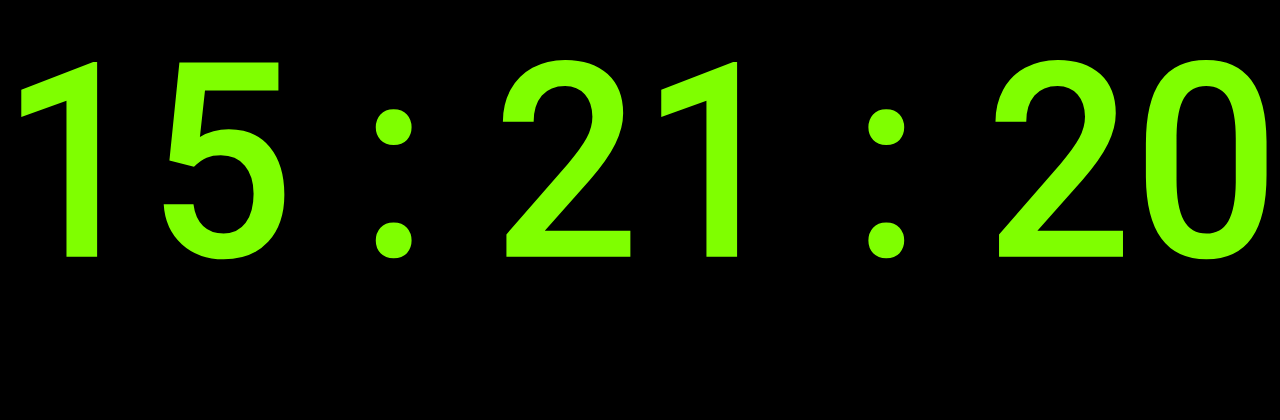
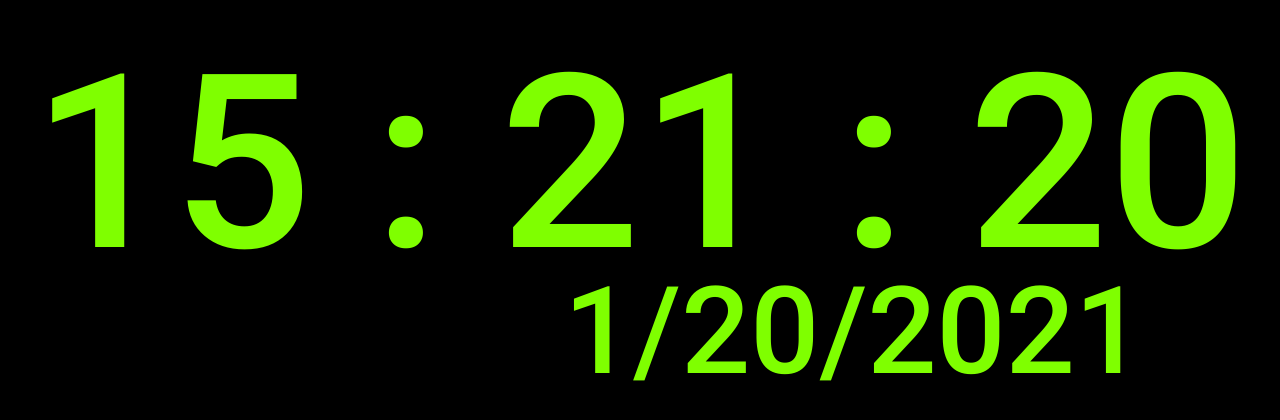
Before and after one commit to ArusSoft/pwa-clock, a website: page index.html in a window 1280 px wide. Shown: the part 232-652 px from the top of the page. Drawn offline with Linux system fonts and the light colour scheme.

Commit message:
improve ui, add date, add package.json

```diff
--- a/index.html
+++ b/index.html
@@ -21,8 +21,13 @@
         display: flex;
         flex-direction: column;
         justify-content: center;
+        align-items: center;
 
         background-color: black;
+      }
+      svg {
+        width: 95%;
+        height: 95%;
       }
       text {
         fill: chartreuse;
@@ -34,7 +39,7 @@
     </style>
   </head>
   <body>
-    <svg xmlns="http://www.w3.org/2000/svg" viewBox="0 0 75 13">
+    <svg xmlns="http://www.w3.org/2000/svg" viewBox="0 0 80 13">
       <text y="90%" textLength="100%" lengthAdjust="spacingAndGlyphs">
         <tspan id="hour">hh</tspan>
         <tspan class="delimiter">:</tspan>
@@ -42,12 +47,14 @@
         <tspan class="delimiter">:</tspan>
         <tspan id="second">ss</tspan>
       </text>
+      <text id="date" dy="20" dx="35" font-size="8"/>
     </svg>
   </body>
   <script>
     const hourEl = document.getElementById("hour");
     const minuteEl = document.getElementById("minute");
     const secondEl = document.getElementById("second");
+    const dateEl = document.getElementById("date")
 
     const updateTime = () => {
       const now = new Date();
@@ -58,6 +65,8 @@
       hourEl.textContent = hour;
       minuteEl.textContent = minute;
       secondEl.textContent = second;
+
+      dateEl.textContent = now.toLocaleDateString();
     };
 
     updateTime();
```
Also changed, not shown: package.json (added, +27 -0 lines), 1 other file.
